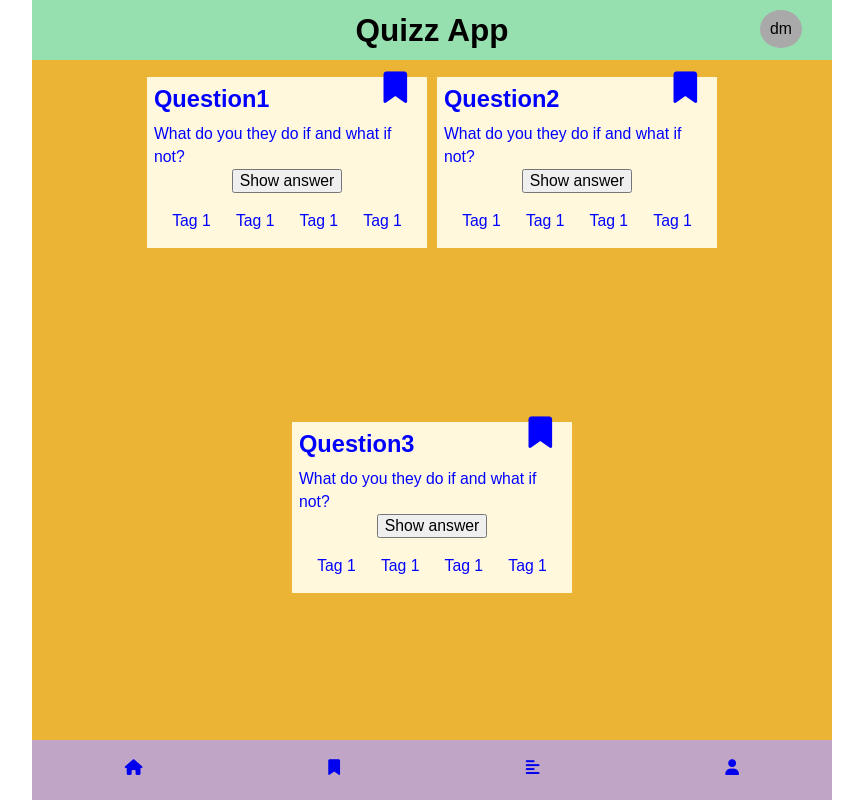
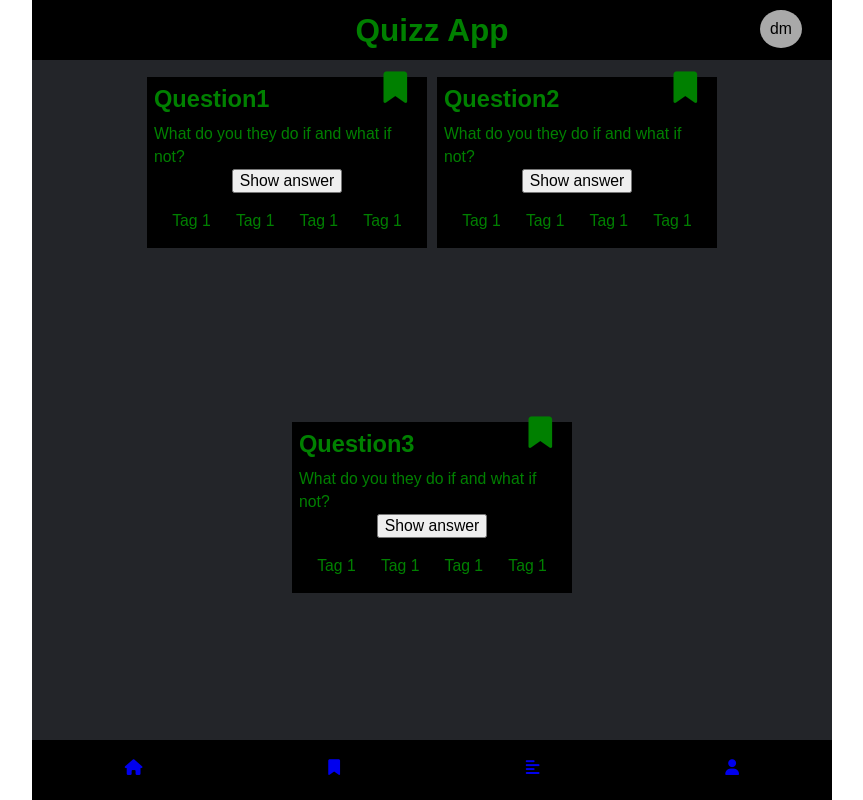
Before and after one commit to ManuelRemer/Quizz-App-Manuel, a website: page index.html in a window 1280 px wide. Both pictures are taken after a click on the button "dm". Shown: the whole page, without its empty margins (208-1071 px from the left). Drawn offline with Linux system fonts and the light colour scheme.

Commit message:
Add_css_class_js

```diff
--- a/index.html
+++ b/index.html
@@ -15,7 +15,7 @@
       <header><h1>Quizz App</h1></header>
       <main class="cards-cont">
         <!-- Block -->
-        <section class="question-card">
+        <section class="question-card question-card-not-influenced-by-dm">
           <a><i class="fas fa-bookmark bookmark-card"></i></a>
           <h2 class="question-card__headline">Question1</h2>
           <p class="question-card__text">
@@ -30,7 +30,7 @@
           </ul>
         </section>
         <!-- Block -->
-        <section class="question-card">
+        <section class="question-card question-card-not-influenced-by-dm">
           <a><i class="fas fa-bookmark bookmark-card"></i></a>
           <h2 class="question-card__headline">Question2</h2>
           <p class="question-card__text">
@@ -45,7 +45,7 @@
           </ul>
         </section>
         <!-- Block -->
-        <section class="question-card">
+        <section class="question-card question-card-not-influenced-by-dm">
           <a><i class="fas fa-bookmark bookmark-card"></i></a>
           <h2 class="question-card__headline">Question3</h2>
           <p class="question-card__text">
--- a/javascript/script-index.js
+++ b/javascript/script-index.js
@@ -2,6 +2,8 @@ const bookmarks = document.querySelectorAll('.bookmark-card')
 const buttons = document.querySelectorAll('button')
 const cards = document.querySelectorAll('.question-card')
 const header = document.querySelector('header')
+const footer = document.querySelector('footer')
+const main = document.querySelector('main')
 
 bookmarks.forEach(item => {
   item.addEventListener('click', () => {
@@ -63,7 +65,12 @@ addDarkmodeButton()
 
 let style = document.createElement('style')
 style.innerHTML =
-  '.card-darkmode {' + 'background-color: black;' + 'color: blue;' + '}'
+  '.card-darkmode {' +
+  'background-color: black;' +
+  'color: green;}' +
+  ' ' +
+  '.button-main-darkmode {' +
+  'background-color: #232529;}'
 console.log(style)
 let ref = document.querySelector('script')
 ref.parentNode.insertBefore(style, ref)
@@ -73,6 +80,9 @@ const dark = document.querySelector('.dark')
 dark.addEventListener('click', () => {
   cards.forEach(card => {
     card.classList.toggle('card-darkmode')
-    card.classList.toggle('.question-card')
+    card.classList.toggle('question-card')
+    header.classList.toggle('card-darkmode')
+    footer.classList.toggle('card-darkmode')
+    main.classList.toggle('button-main-darkmode')
   })
 })
--- a/styles/_color.css
+++ b/styles/_color.css
@@ -3,4 +3,5 @@
   --background-header: #96e0b0;
   --background-footer: #c1a5c7;
   --background-skilltags: white;
+  --background-cards: white;
 }
--- a/styles/components/_question-card.css
+++ b/styles/components/_question-card.css
@@ -1,6 +1,6 @@
 /*Block*/
 
-.question-card {
+.question-card-not-influenced-by-dm {
   width: 280px;
   height: min-content;
   display: flex;
@@ -8,6 +8,8 @@
   justify-content: space-around;
   position: relative;
   margin-top: 17px;
+}
+.question-card {
   background-color: cornsilk;
 }
 /*Elements*/
```
